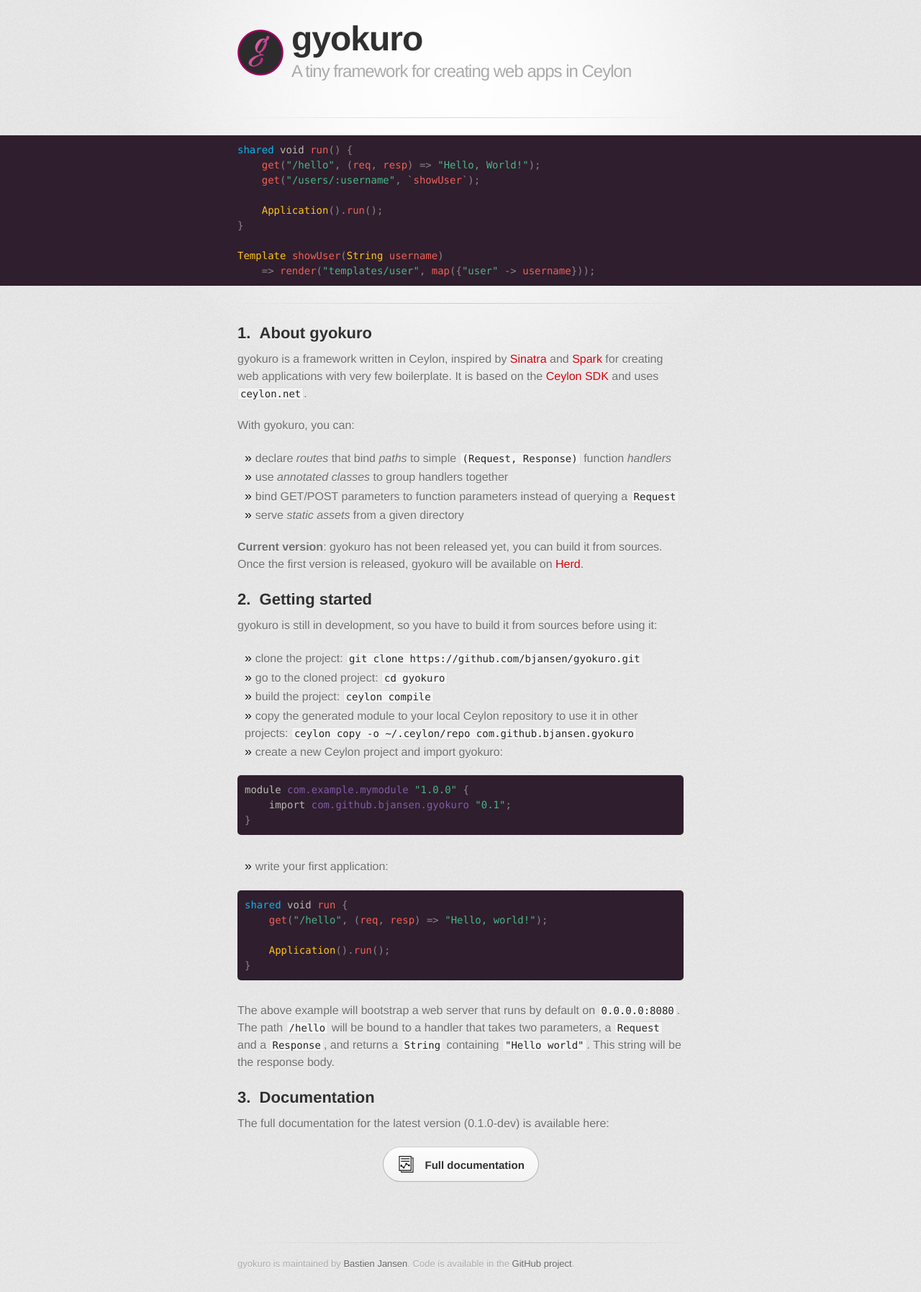
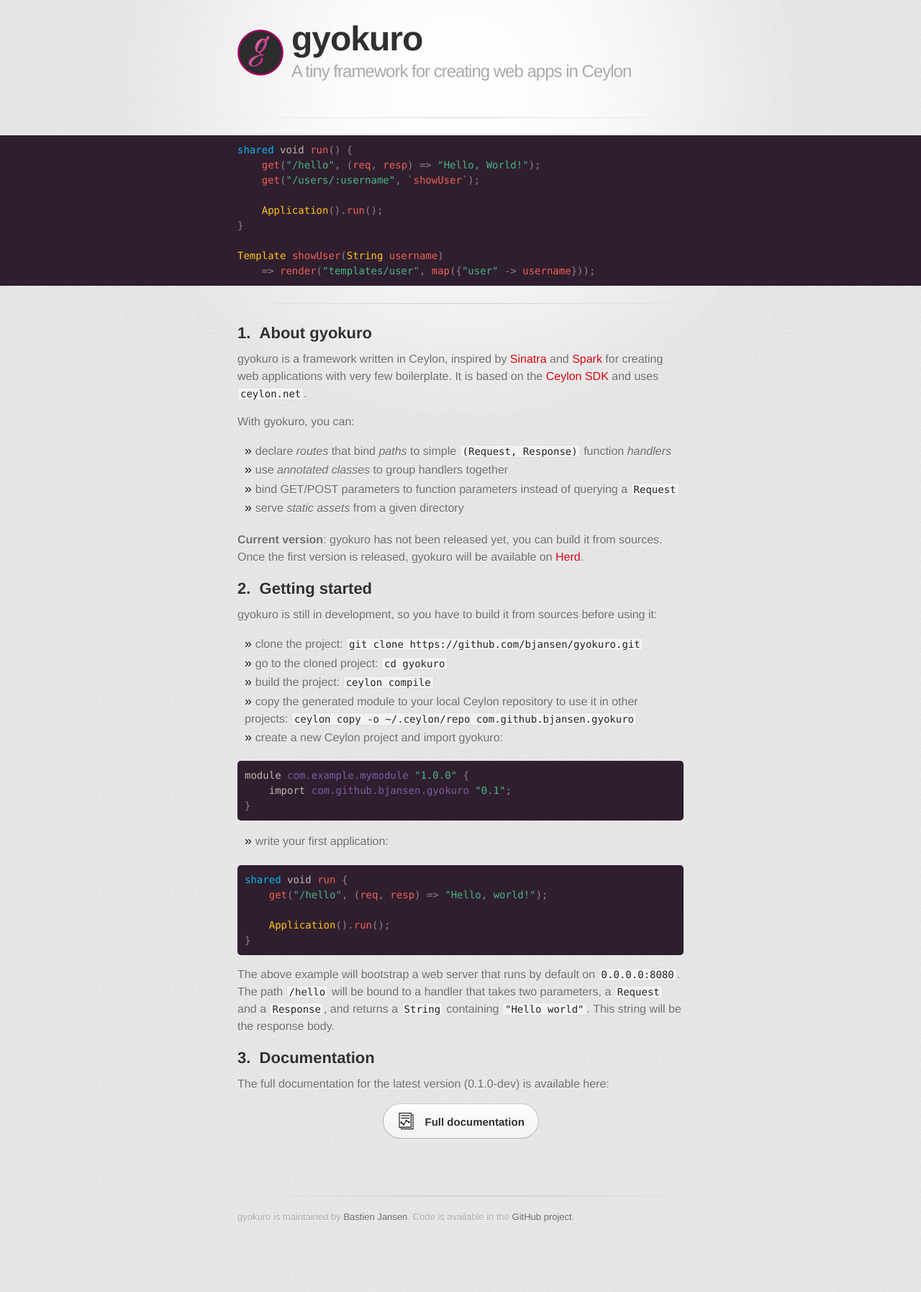
Before and after one commit to bjansen/gyokuro, a Jekyll site: the page built from index.md, in a window 1280 px wide. Shown: the whole page at 72% size. Built offline with Jekyll 4.4.1, drawn with Linux system fonts in a browser that asks for light colours; some web fonts are replaced; after the commit the page ends 1730 px from its top, so only the background shows below that.

Commit message:
CSS adjustments

```diff
--- a/stylesheets/stylesheet.css
+++ b/stylesheets/stylesheet.css
@@ -163,8 +163,8 @@
     margin: auto;
 }
 
-code, pre {
-  margin-bottom: 30px;
+code, pre, code span {
+  margin-bottom: 15px;
   font-family: Monaco, "Bitstream Vera Sans Mono", "Lucida Console", Terminal;
   font-size: 14px;
   color: #222;
@@ -274,7 +274,7 @@
 }
 
 p {
-  margin-bottom: 20px;
+  margin-bottom: 15px;
   font-weight: 300;
 }
 
```
